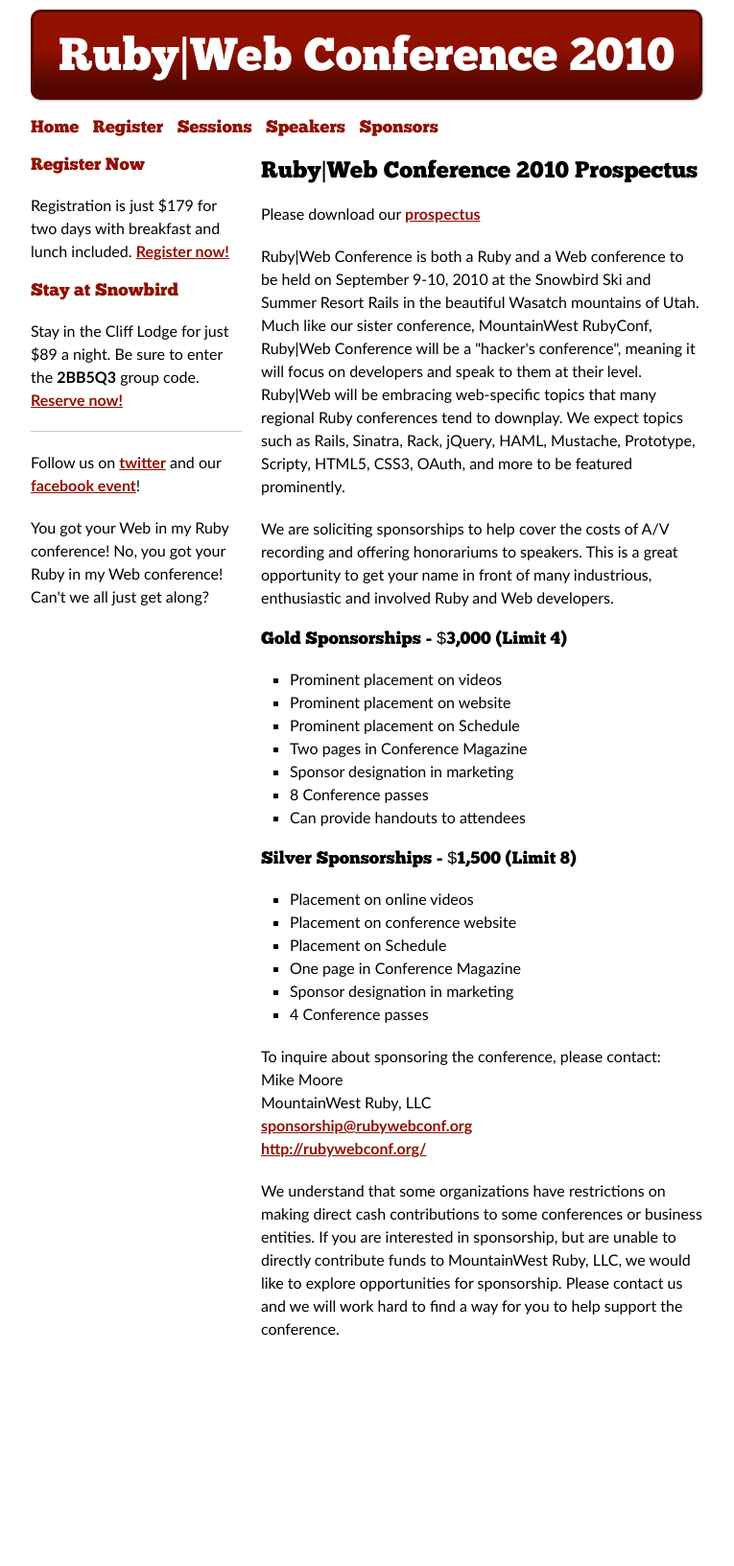
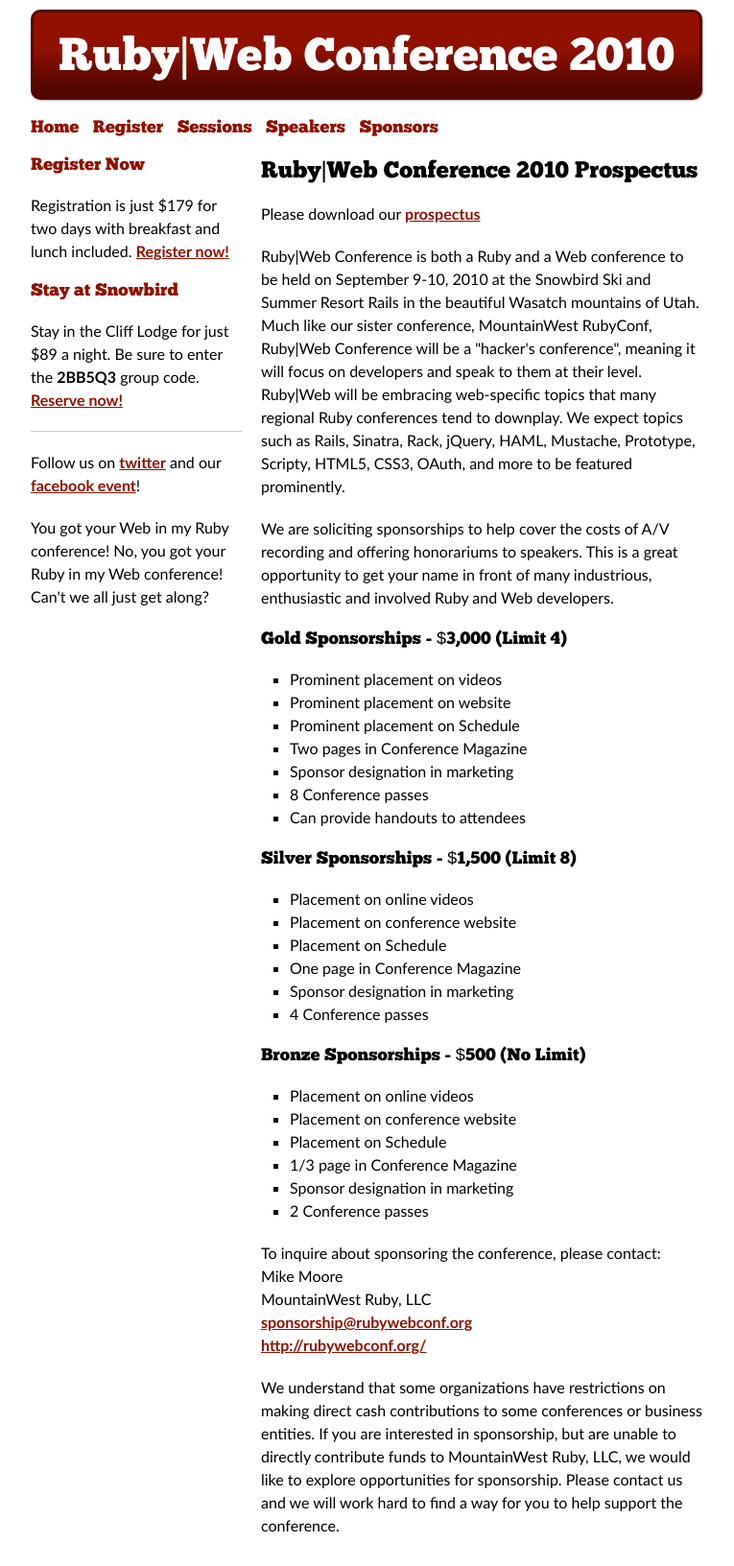
Before and after one commit to blowmage/rubywebconf.org, a Jekyll site: the page built from prospectus.html, in a window 1280 px wide. Shown: the whole page at 96% size, without its empty margins (258-1023 px from the left). Built offline with Jekyll 4.4.1, drawn with Linux system fonts in a browser that asks for light colours; before the commit the page ends 1427 px from its top, so only the background shows below that.

Commit message:
Update prospectus

```diff
--- a/prospectus.html
+++ b/prospectus.html
@@ -25,9 +25,18 @@
   <li>Sponsor designation in marketing</li>
   <li>4 Conference passes</li>
 </ul>
+<h3>Bronze Sponsorships - $500 (No Limit)</h3>
+<ul>
+  <li>Placement on online videos</li>
+  <li>Placement on conference website</li>
+  <li>Placement on Schedule</li>
+  <li>1/3 page in Conference Magazine</li>
+  <li>Sponsor designation in marketing</li>
+  <li>2 Conference passes</li>
+</ul>
 <p>To inquire about sponsoring the conference, please contact:<br>
 Mike Moore<br>
 MountainWest Ruby, LLC<br>
 <a href="mailto:sponsorship@rubywebconf.org">sponsorship@rubywebconf.org</a><br>
 <a href="http://rubywebconf.org/">http://rubywebconf.org/</a></p>
-<p>We understand that some organizations have restrictions on making direct cash contributions to some conferences or business entities.	If you are interested in sponsorship, but are unable to directly contribute funds to MountainWest Ruby, LLC, we would like to explore opportunities for sponsorship. Please contact us and we will work hard to find a way for you to help support the conference.</p>
+<p>We understand that some organizations have restrictions on making direct cash contributions to some conferences or business entities.  If you are interested in sponsorship, but are unable to directly contribute funds to MountainWest Ruby, LLC, we would like to explore opportunities for sponsorship. Please contact us and we will work hard to find a way for you to help support the conference.</p>
```
Also changed, not shown: 1 other file. Lines whose indentation alone changed are shown as unchanged.
